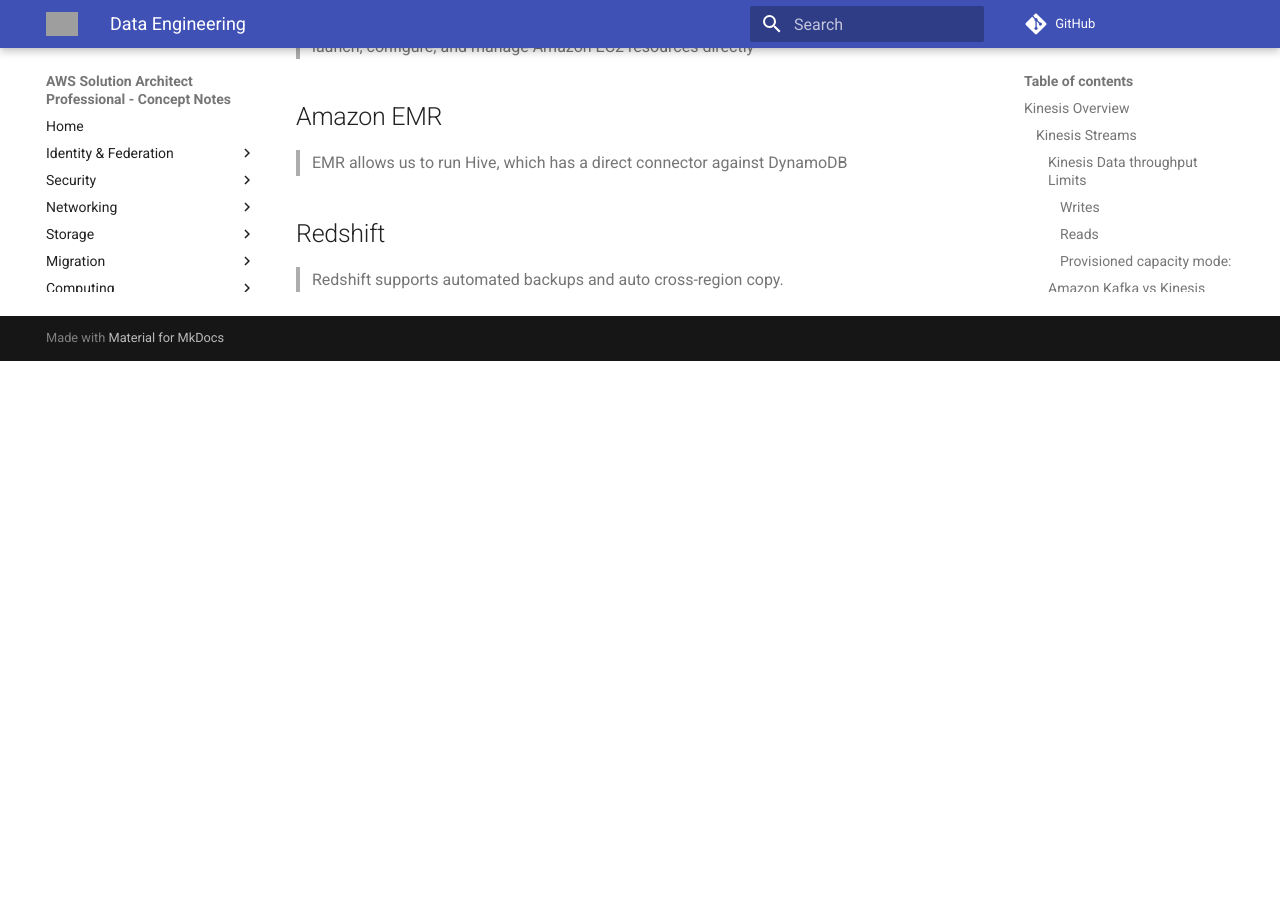
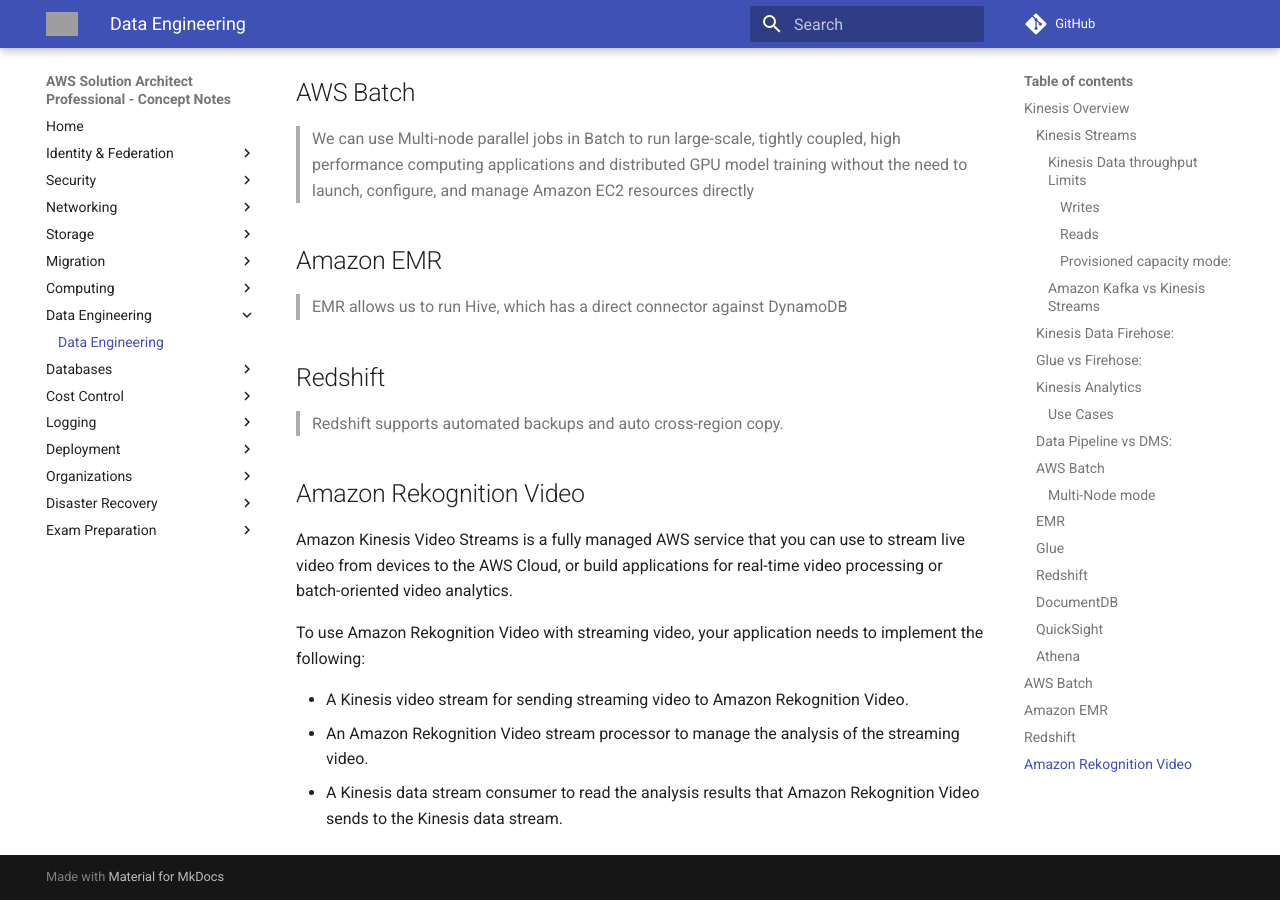
Before and after one commit to jeyabalajis/aws-certified-sa-pro-notes, an MkDocs documentation site: the page built from docs/data_engineering/data_engineering.md, in a window 1280 px wide and 900 px high, scrolled down 6662 px. Built offline with MkDocs 1.6.1 and Material for MkDocs 9.7.7, drawn with Linux system fonts in a browser that asks for light colours; comment, search, counter and statistics services are not loaded; before the commit the page ends 7023 px from its top, so only the background shows below that; some of the changed text lies outside the part shown; grey boxes are pictures that could not be loaded.

Commit message:
added cfn notes

```diff
--- a/docs/data_engineering/data_engineering.md
+++ b/docs/data_engineering/data_engineering.md
@@ -21,6 +21,9 @@
 >same order a few hours later.
 
 > Kinesis provides ability for multiple applications to consume the same stream concurrently. This is the speciality of Kinesis & SQS does not help here.
+
+> For Kinesis Data Streams, a common use is the real-time aggregation of data followed by loading the aggregate data into a data warehouse or map-reduce cluster.
+> Data is put into Kinesis data streams, which ensures durability and elasticity. The delay between the time a record is put into the stream and the time it can be retrieved (put-to-get delay) is typically less than 1 second.
 
 #### Kinesis Data throughput Limits
 ##### Writes
@@ -193,3 +196,13 @@
 ## Redshift
 
 > Redshift supports automated backups and auto cross-region copy.
+
+## Amazon Rekognition Video
+
+Amazon Kinesis Video Streams is a fully managed AWS service that you can use to stream live video from devices to the AWS Cloud, or build applications for real-time video processing or batch-oriented video analytics.
+
+To use Amazon Rekognition Video with streaming video, your application needs to implement the following:
+
+- A Kinesis video stream for sending streaming video to Amazon Rekognition Video.
+- An Amazon Rekognition Video stream processor to manage the analysis of the streaming video.
+- A Kinesis data stream consumer to read the analysis results that Amazon Rekognition Video sends to the Kinesis data stream.
```
Also changed, not shown: docs/deployment/cloudformation.md (+4 -0 lines), docs/deployment/code_deploy.md (+4 -0 lines), docs/deployment/elastic_bean_stalk.md (added, +26 -0 lines), docs/deployment/opsworks.md (+4 -0 lines).
